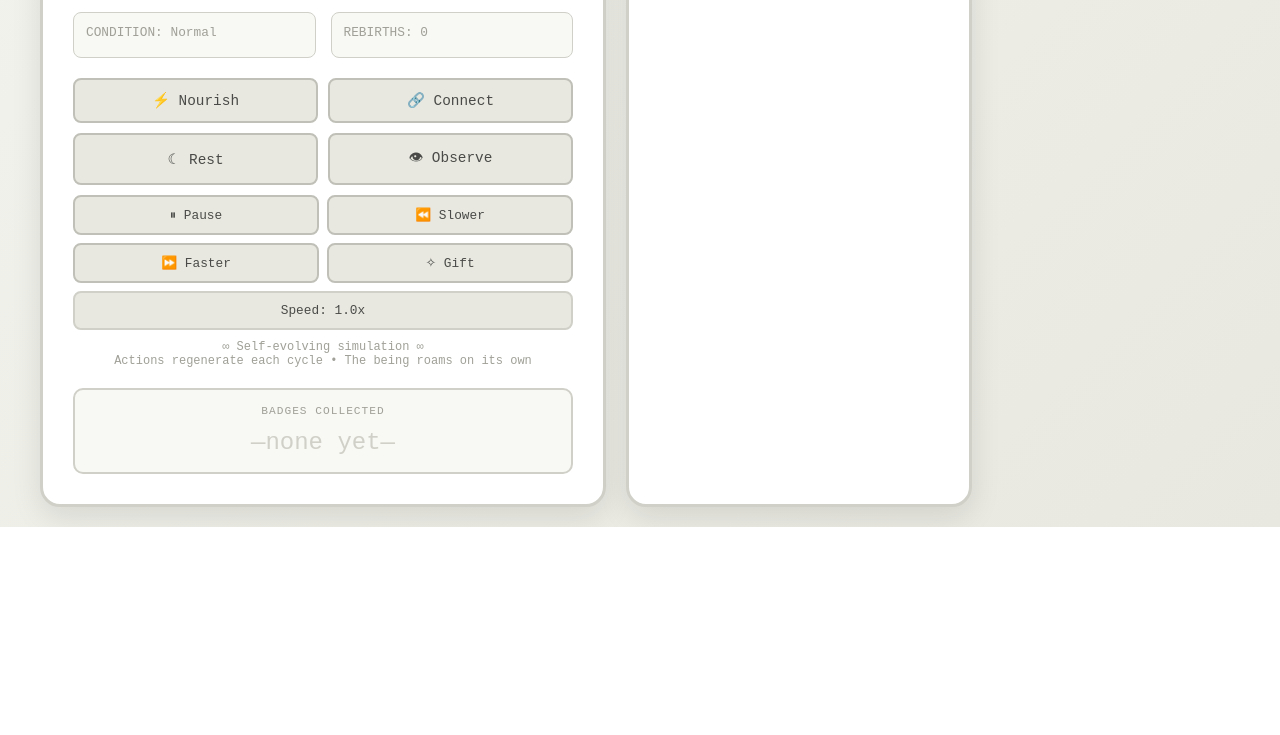
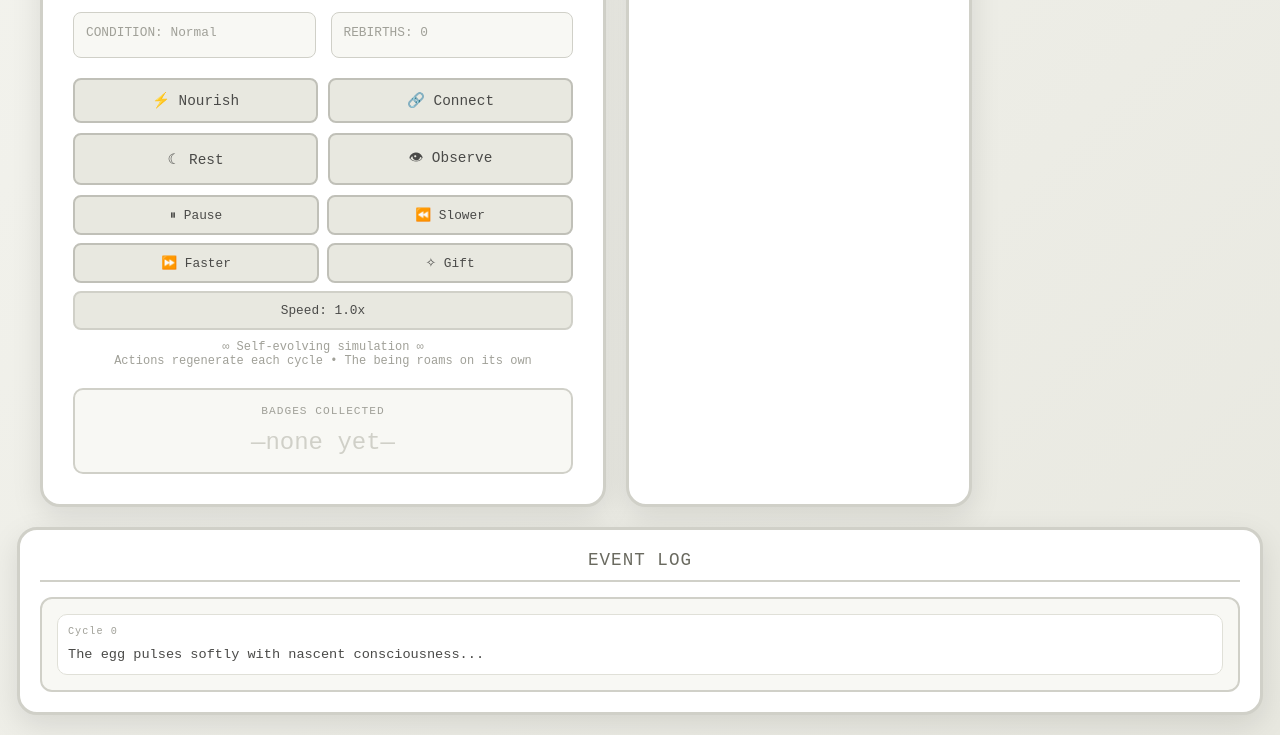
Before and after one commit to HyperdenseLLC/creature, a plain HTML site: page index.html in a window 1280 px wide. Shown: the part 634-1369 px from the top of the page. Before the commit the page ends 1161 px from the top, so only its background shows below. Drawn offline with Linux system fonts and the light colour scheme.

Commit message:
Add event log panel to simulation layout

```diff
--- a/index.html
+++ b/index.html
@@ -11,10 +11,12 @@
             background: linear-gradient(135deg, #f5f5f0 0%, #e8e8e0 100%);
             font-family: 'Courier New', monospace;
             display: flex;
-            justify-content: center;
-            align-items: flex-start;
+            flex-direction: column;
+            align-items: center;
+            justify-content: flex-start;
             min-height: 100vh;
             color: #2a2a2a;
+            gap: 20px;
         }
         .main-container {
             display: flex;
@@ -357,6 +359,62 @@
         }
         .location-btn:disabled {
             opacity: 0.7;
+        }
+        .log-container {
+            background: white;
+            border: 3px solid #d0d0c8;
+            border-radius: 20px;
+            padding: 20px;
+            width: 100%;
+            max-width: 1200px;
+            box-shadow: 0 10px 30px rgba(0,0,0,0.1);
+        }
+        .log-title {
+            text-align: center;
+            font-size: 1.1em;
+            color: #6a6a60;
+            letter-spacing: 1px;
+            margin-bottom: 15px;
+            border-bottom: 2px solid #d0d0c8;
+            padding-bottom: 10px;
+        }
+        .log-entries {
+            background: #f8f8f4;
+            border: 2px solid #d0d0c8;
+            border-radius: 12px;
+            padding: 15px;
+            max-height: 220px;
+            overflow-y: auto;
+            font-size: 0.85em;
+            line-height: 1.4;
+            color: #4a4a48;
+        }
+        .log-entry {
+            padding: 10px;
+            border-radius: 10px;
+            background: white;
+            border: 1px solid #e0e0d8;
+            margin-bottom: 10px;
+            box-shadow: inset 0 1px 0 rgba(255,255,255,0.6);
+        }
+        .log-entry:last-child {
+            margin-bottom: 0;
+        }
+        .log-entry-cycle {
+            display: block;
+            font-size: 0.75em;
+            color: #a0a098;
+            margin-bottom: 6px;
+            letter-spacing: 1px;
+        }
+        .log-entry-message {
+            white-space: pre-line;
+            word-break: break-word;
+        }
+        .log-empty {
+            text-align: center;
+            color: #a0a098;
+            font-style: italic;
         }
     </style>
 </head>
@@ -454,7 +512,14 @@
                 <div class="location-desc" id="currentLocationDesc">Pearl-barked trees hum with circuit-light.</div>
             </div>
 
-            <div class="location-list" id="locationList"></div>
+        <div class="location-list" id="locationList"></div>
+        </div>
+    </div>
+
+    <div class="log-container">
+        <div class="log-title">EVENT LOG</div>
+        <div class="log-entries" id="eventLog">
+            <div class="log-empty">Awaiting the first stirring of history...</div>
         </div>
     </div>
 
@@ -1133,6 +1198,48 @@
             nextLocationDelay: 0
         };
 
+        const LOG_MAX_ENTRIES = 60;
+        const logEntries = [];
+
+        function escapeHtml(str) {
+            return str
+                .replace(/&/g, '&amp;')
+                .replace(/</g, '&lt;')
+                .replace(/>/g, '&gt;');
+        }
+
+        function renderLog() {
+            const logElement = document.getElementById('eventLog');
+            if (!logElement) return;
+
+            if (logEntries.length === 0) {
+                logElement.innerHTML = '<div class="log-empty">Awaiting the first stirring of history...</div>';
+                return;
+            }
+
+            logElement.innerHTML = logEntries.map(entry => {
+                const cycleLabel = `Cycle ${entry.cycle}`;
+                const messageHtml = escapeHtml(entry.message).replace(/\n/g, '<br>');
+                return `
+                    <div class="log-entry">
+                        <span class="log-entry-cycle">${cycleLabel}</span>
+                        <div class="log-entry-message">${messageHtml}</div>
+                    </div>
+                `;
+            }).join('');
+
+            logElement.scrollTop = 0;
+        }
+
+        function addLogEntry(message) {
+            const cycle = typeof state !== 'undefined' ? state.totalAge : 0;
+            logEntries.unshift({ cycle, message });
+            if (logEntries.length > LOG_MAX_ENTRIES) {
+                logEntries.pop();
+            }
+            renderLog();
+        }
+
         const messages = {
             feed: [
                 'The being absorbs nutrients from the White Forest...',
@@ -1495,6 +1602,12 @@
             scheduleNextTravel();
             updateDisplay();
             updatePauseButton();
+            const initialMessage = document.getElementById('message').textContent.trim();
+            if (initialMessage) {
+                addLogEntry(initialMessage);
+            } else {
+                renderLog();
+            }
             startSimulation();
         }
 
@@ -1778,6 +1891,7 @@
             const display = document.querySelector('.display');
             display.classList.add('pulse');
             setTimeout(() => display.classList.remove('pulse'), 600);
+            addLogEntry(msg);
         }
 
         function randomChoice(arr) {
```
